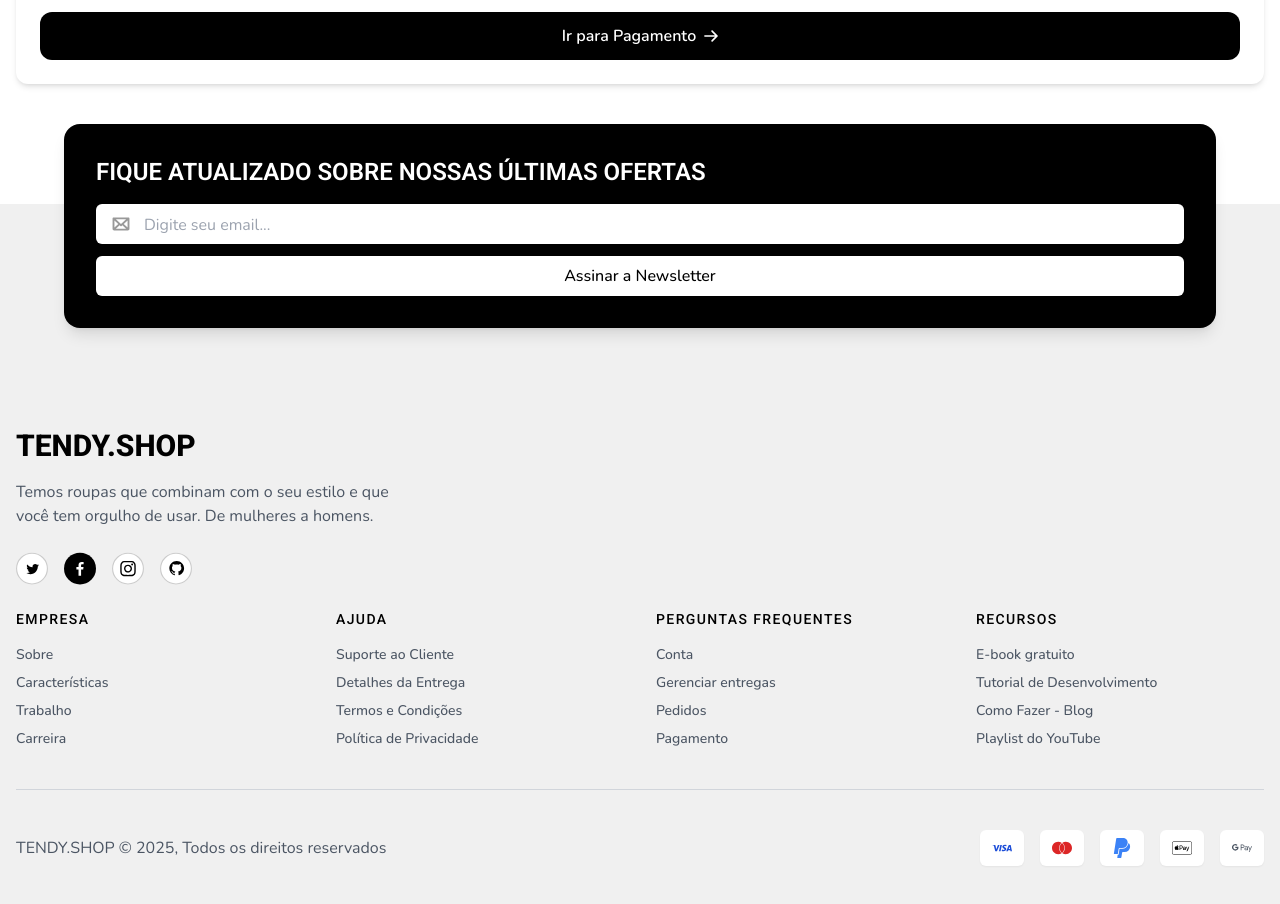
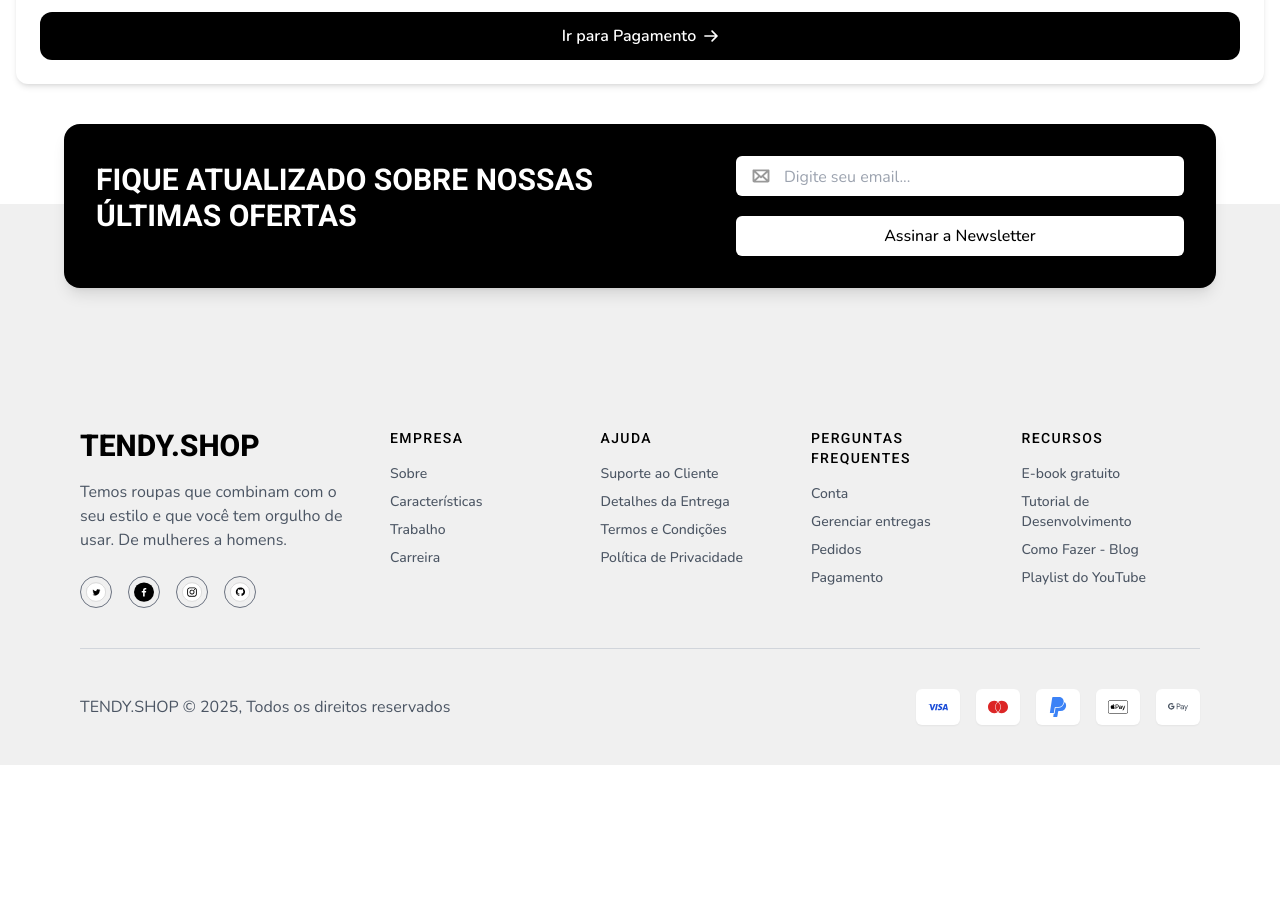
Before and after one commit to danilo1opes/TendShop, a Next.js app: page /cart in a window 1280 px wide. Shown: the part 900-1804 px from the top of the page. After the commit the page ends 1665 px from the top, so only its background shows below. Built offline with nearby package versions, Linux system fonts and the light colour scheme.

Commit message:
⚡️feat: improve desktop for Footer

```diff
--- a/src/components/Footer/index.tsx
+++ b/src/components/Footer/index.tsx
@@ -15,12 +15,17 @@ export default function Footer() {
 
   return (
     <>
-      <footer className="relative bg-brand-55 pt-36 pb-10 px-4 mb:px-20 mt-[120px]">
-        <div className="absolute -top-20 left-1/2 transform  -translate-x-1/2 w-[90%] bg-brand-primary text-brand-white text-start rounded-2xl z-10 shadow-lg p-8">
-          <h2 className="uppercase font-semibold mb-4 text-2xl">
+      <footer className="relative bg-brand-55 pt-36 pb-10 px-4 md:px-20 mt-[120px]">
+        {/* Newsletter box */}
+        <div className="absolute -top-20 left-1/2 transform -translate-x-1/2 w-[90%] bg-black text-white text-start rounded-2xl z-10 shadow-lg p-8 max-w-6xl mx-auto">
+          <div className="flex flex-col md:flex-row md:items-center md:justify-between">
+            <div className="md:w-1/2">
+              <h2 className="uppercase font-bold mb-4 text-2xl md:text-3xl leading-tight">
                 {t('title_letter')}
               </h2>
-          <form className="flex flex-col items-center gap-4 justify-center">
+            </div>
+            <div className="md:w-1/2 md:max-w-md">
+              <form className="flex flex-col items-center gap-4 justify-center w-full">
                 <div className="relative w-full">
                   <Image
                     src="/icon/mail.svg"
@@ -35,80 +40,85 @@ export default function Footer() {
                     className="w-full pl-12 pr-4 py-2 rounded-md text-brand-primary outline-none"
                   />
                 </div>
-          </form>
-
                 <button
                   type="submit"
-            className="w-full bg-brand-white text-brand-primary font-medium px-6 py-2 mt-3 rounded-md hover:bg-brand-border transition"
+                  className="w-full bg-brand-white text-brand-primary font-medium px-6 py-2 mt-1 rounded-md hover:bg-brand-border transition"
                 >
                   {t('btt_letter')}
                 </button>
+              </form>
+            </div>
+          </div>
         </div>
 
-        <div className="flex flex-col justify-between items-start mt-20 gap-10">
-          <div>
+        {/* Main Footer Content */}
+        <div className="max-w-6xl mx-auto">
+          <div className="flex flex-col md:flex-row md:justify-between md:items-start mt-20 gap-10">
+            {/* Brand Section */}
+            <div className="md:w-1/4">
               <h1 className="text-3xl font-extrabold font-roboto uppercase">
                 {t('brandName')}
               </h1>
-            <p className="text-brand-sixteen mt-4 max-w-sm">{t('footer_p')}</p>
+              <p className="text-brand-sixteen mt-4 max-w-sm">
+                {t('footer_p')}
+              </p>
 
-            {/* Icons */}
+              {/* Social Icons */}
               <div className="flex gap-4 mt-6">
                 <a href="#" target="_blank" rel="noopener noreferrer">
-                <div className="cursor-pointer">
+                  <div className="cursor-pointer h-8 w-8 flex items-center justify-center rounded-full border border-gray-500">
                     <Image
                       src="/icon/twitter.svg"
                       alt="Twitter"
-                    width={32}
-                    height={32}
+                      width={20}
+                      height={20}
                     />
                   </div>
                 </a>
                 <a href="#" target="_blank" rel="noopener noreferrer">
-                <div className="cursor-pointer">
+                  <div className="cursor-pointer h-8 w-8 flex items-center justify-center rounded-full border border-gray-500">
                     <Image
                       src="/icon/facebook.svg"
                       alt="Facebook"
-                    width={32}
-                    height={32}
+                      width={20}
+                      height={20}
                     />
                   </div>
                 </a>
                 <a href="#" target="_blank" rel="noopener noreferrer">
-                <div className="cursor-pointer">
+                  <div className="cursor-pointer h-8 w-8 flex items-center justify-center rounded-full border border-gray-500">
                     <Image
                       src="/icon/instagram.svg"
                       alt="Instagram"
-                    width={32}
-                    height={32}
+                      width={20}
+                      height={20}
                     />
                   </div>
                 </a>
                 <a href="#" target="_blank" rel="noopener noreferrer">
-                <div className="cursor-pointer">
+                  <div className="cursor-pointer h-8 w-8 flex items-center justify-center rounded-full border border-gray-500">
                     <Image
                       src="/icon/github.svg"
                       alt="Github"
-                    width={32}
-                    height={32}
+                      width={20}
+                      height={20}
                     />
                   </div>
                 </a>
               </div>
             </div>
-        </div>
 
             {/* Links with Grid */}
-        <div className="grid grid-cols-2 mt-6 sm:grid-cols-4 gap-8 w-full md:w-auto text-sm font-medium text-brand-seven">
+            <div className="grid grid-cols-2 md:grid-cols-4 gap-8 w-full md:w-3/4 text-sm font-medium text-brand-seven">
               <div>
                 <h3 className="uppercase font-medium text-brand-primary tracking-widest mb-4">
                   {t('company')}
                 </h3>
                 <ul className="space-y-2">
-              <li className="text-brand-sixteen">{t('company_one')}</li>
-              <li className="text-brand-sixteen">{t('company_two')}</li>
-              <li className="text-brand-sixteen">{t('company_three')}</li>
-              <li className="text-brand-sixteen">{t('company_four')}</li>
+                  <li className="text-brand-sixteen"> {t('company_one')}</li>
+                  <li className="text-brand-sixteen"> {t('company_two')}</li>
+                  <li className="text-brand-sixteen"> {t('company_three')}</li>
+                  <li className="text-brand-sixteen"> {t('company_four')}</li>
                 </ul>
               </div>
 
@@ -129,10 +139,10 @@ export default function Footer() {
                   {t('faq')}
                 </h3>
                 <ul className="space-y-2">
-              <li className="text-brand-sixteen">{t('faq_one')}</li>
-              <li className="text-brand-sixteen">{t('faq_two')}</li>
-              <li className="text-brand-sixteen">{t('faq_three')}</li>
-              <li className="text-brand-sixteen">{t('faq_four')}</li>
+                  <li className="text-brand-sixteen"> {t('faq_one')}</li>
+                  <li className="text-brand-sixteen"> {t('faq_two')}</li>
+                  <li className="text-brand-sixteen"> {t('faq_three')}</li>
+                  <li className="text-brand-sixteen"> {t('faq_four')}</li>
                 </ul>
               </div>
 
@@ -141,11 +151,12 @@ export default function Footer() {
                   {t('resources')}
                 </h3>
                 <ul className="space-y-2">
-              <li className="text-brand-sixteen">{t('resources_one')}</li>
-              <li className="text-brand-sixteen">{t('resources_two')}</li>
+                  <li className="text-brand-sixteen"> {t('resources_one')}</li>
+                  <li className="text-brand-sixteen"> {t('resources_two')}</li>
                   <li className="text-brand-sixteen">{t('resources_three')}</li>
-              <li className="text-brand-sixteen">{t('resources_four')}</li>
+                  <li className="text-brand-sixteen"> {t('resources_four')}</li>
                 </ul>
+              </div>
             </div>
           </div>
 
@@ -153,7 +164,6 @@ export default function Footer() {
           <div className="my-10 border-t border-brand-60" />
 
           {/* Payment */}
-
           <div className="flex flex-col md:flex-row justify-between items-center gap-6 text-center text-brand-sixteen">
             <p className="text-base">{t('footer_payment')}</p>
             <div className="flex gap-4 items-center">
@@ -174,6 +184,7 @@ export default function Footer() {
               </div>
             </div>
           </div>
+        </div>
       </footer>
     </>
   );
```
Lines whose indentation alone changed are shown as unchanged.
